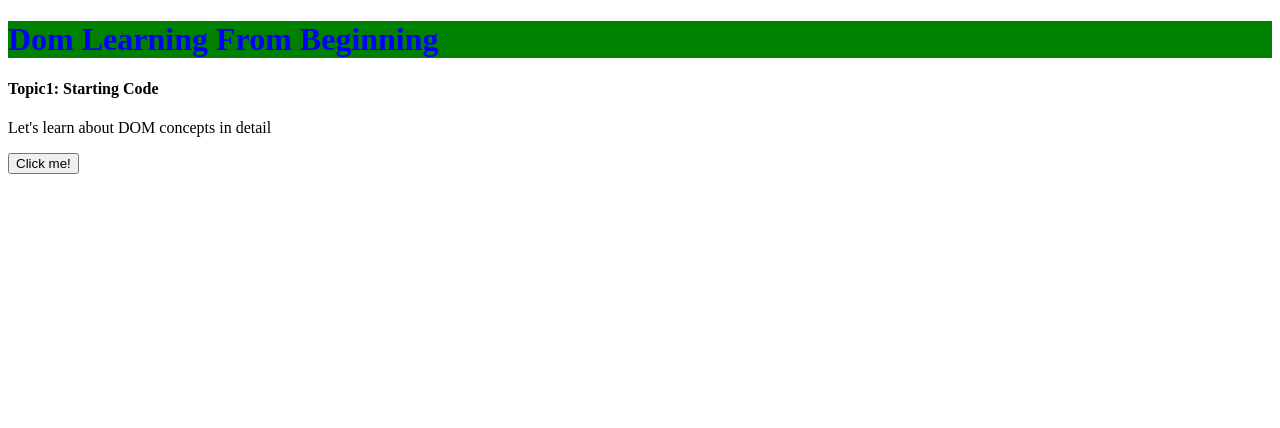
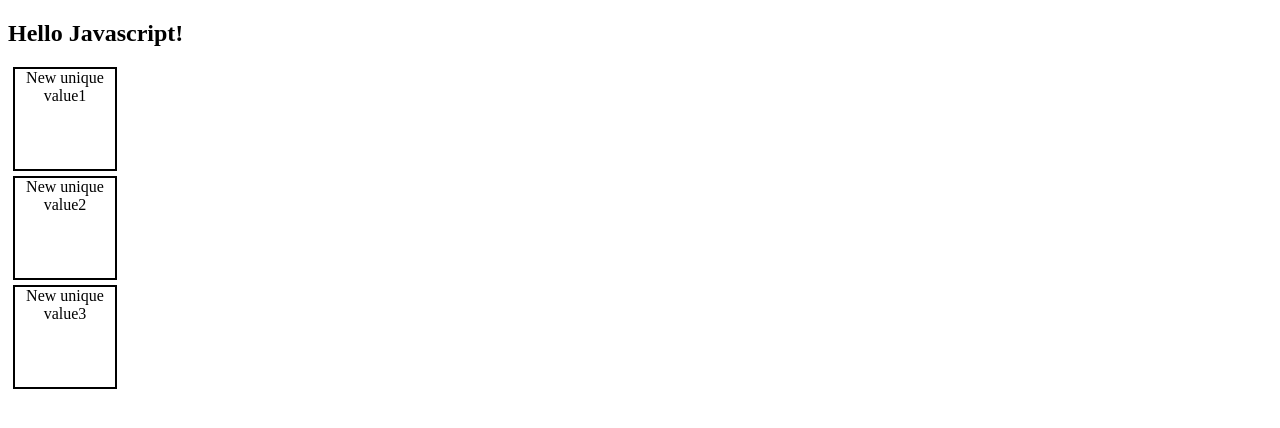
Before and after one commit to imrushikesh1/Javascript-25, a plain HTML site: page 06Dom/one.html in a window 1280 px wide. Drawn offline with Linux system fonts and the light colour scheme.

Commit message:
Dom-10JAN

```diff
--- a/06Dom/one.html
+++ b/06Dom/one.html
@@ -6,9 +6,12 @@
     <link rel="stylesheet" href="style.css">
 </head>
 <body>
-    <h1>Dom Learning From Beginning</h1>
-    <h4>Topic1: Starting Code</h4>
-    <p>Let's learn about DOM concepts in detail</p>
-    <button>Click me!</button>
+    <h2>Hello Javascript!</h2>
+    <div class="box">first BOX</div>
+    <div class="box">second BOX</div>
+    <div class="box">third BOX</div>
+
+    <script src="script.js">
+    </script>
 </body>
 </html>
--- a/06Dom/script.js
+++ b/06Dom/script.js
@@ -0,0 +1,9 @@
+// let h2 = document.querySelector("h2");
+// console.dir(h2.innerText);
+
+let divs = document.querySelectorAll(".box");
+console.log(divs);
+
+divs[0].innerText = "New unique value1 ";
+divs[1].innerText = "New unique value2 ";
+divs[2].innerText = "New unique value3 ";
--- a/06Dom/style.css
+++ b/06Dom/style.css
@@ -1,4 +1,7 @@
-h1{
-    background-color: green;
-    color: blue;
+.box{
+    height: 100px;
+    width: 100px;
+    border: 2px solid black;
+    margin: 5px;
+    text-align: center;
 }
```
